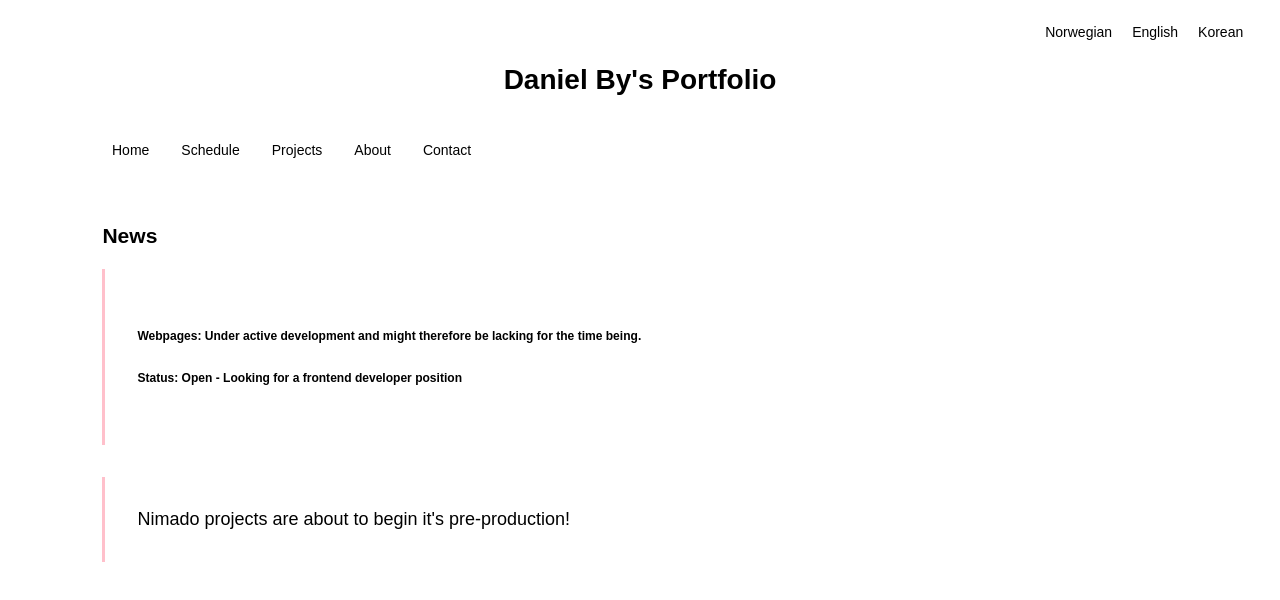
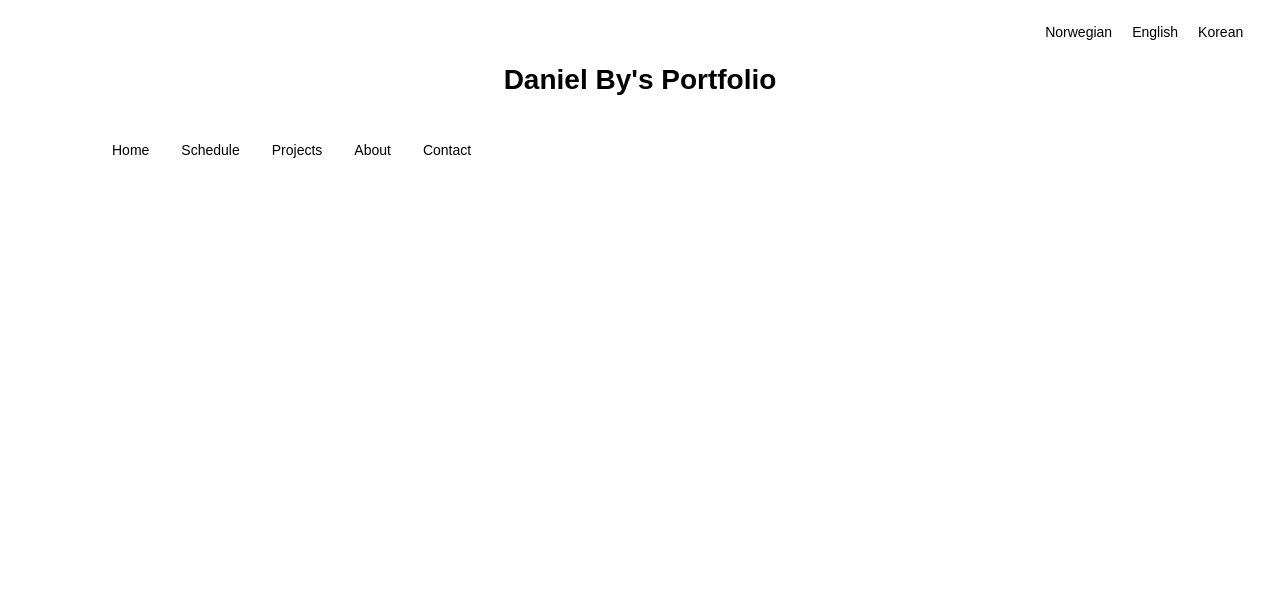
Before and after one commit to Danielsby/homepage, a React (Create React App) app: page / in a window 1280 px wide. Shown: the top 600 px of the page. Built offline with nearby package versions, Linux system fonts and the light colour scheme.

Commit message:
Fixed url path issue.

```diff
--- a/src/global/Main.tsx
+++ b/src/global/Main.tsx
@@ -9,7 +9,7 @@ import {Contact} from "./layouts/pages/Contact";
 
 export const Main = () => (
     <Switch>
-        <Route exact path='/' component={Frontpage}></Route>
+        <Route exact path='/homepage' component={Frontpage}></Route>
         <Route exact path='/about' component={About}></Route>
         <Route exact path='/schedule' component={Schedule}></Route>
         <Route exact path='/projects' component={Projects}></Route>
```
